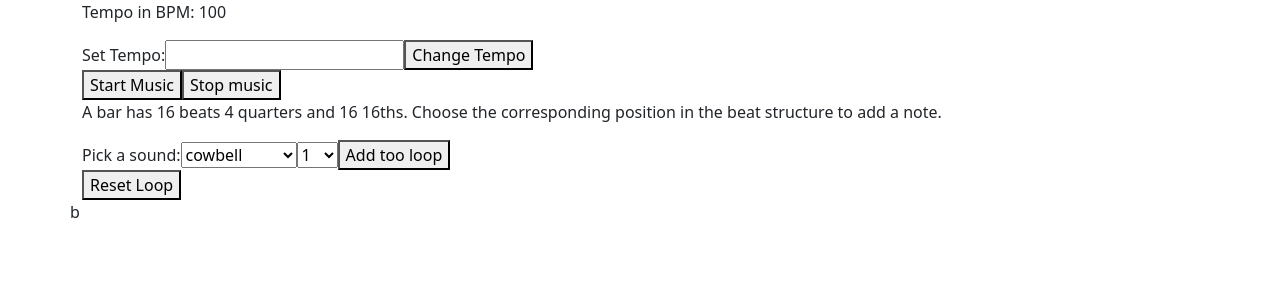
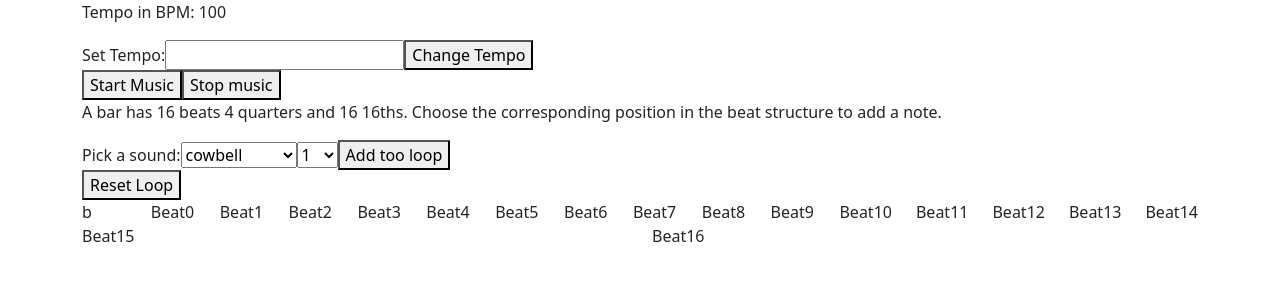
Before and after one commit to professional-pigeon/react-music-app, a React (Create React App) app: page / in a window 1280 px wide. Shown: the top 300 px of the page. Built offline with nearby package versions, Linux system fonts and the light colour scheme; no server answers.

Commit message:
create a col generator to list beats for an instrument

```diff
--- a/src/components/NoteVisual.js
+++ b/src/components/NoteVisual.js
@@ -1,6 +1,6 @@
 import React from 'react'
 import PropTypes from "prop-types"
-import { Row } from 'react-bootstrap'
+import { Row, Col } from 'react-bootstrap'
 
 function NoteVisual(props) {
 
@@ -13,13 +13,23 @@ function NoteVisual(props) {
         }
       })
     })
-    return createRows(instruments)
+    return createRows(instruments, arrayOfNotes.length)
   }
 
-  function createRows(instruments) {
+  function createRows(instruments, beats) {
     let rowArray = []
+    let colArray = []
+    for (let i = 0; i <= beats; i++) {
+      colArray.push(<Col>Beat{i}</Col>)
+    }
+    console.log(colArray)
     instruments.forEach(function(instrument) {
-      rowArray.push(<Row>{instrument}</Row>)
+
+      rowArray.push(
+      <Row>
+        <Col>{instrument}</Col>
+        {colArray}
+      </Row>)
     })
     return rowArray
   }
```
